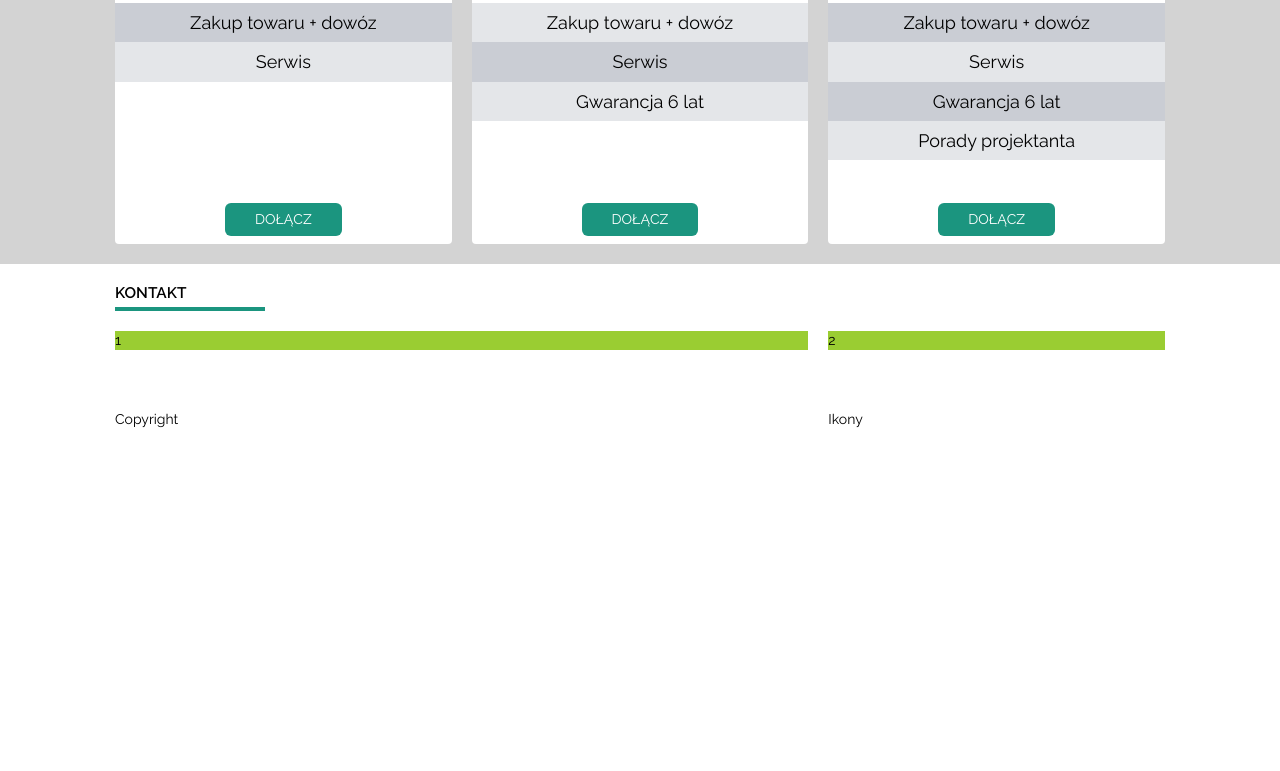
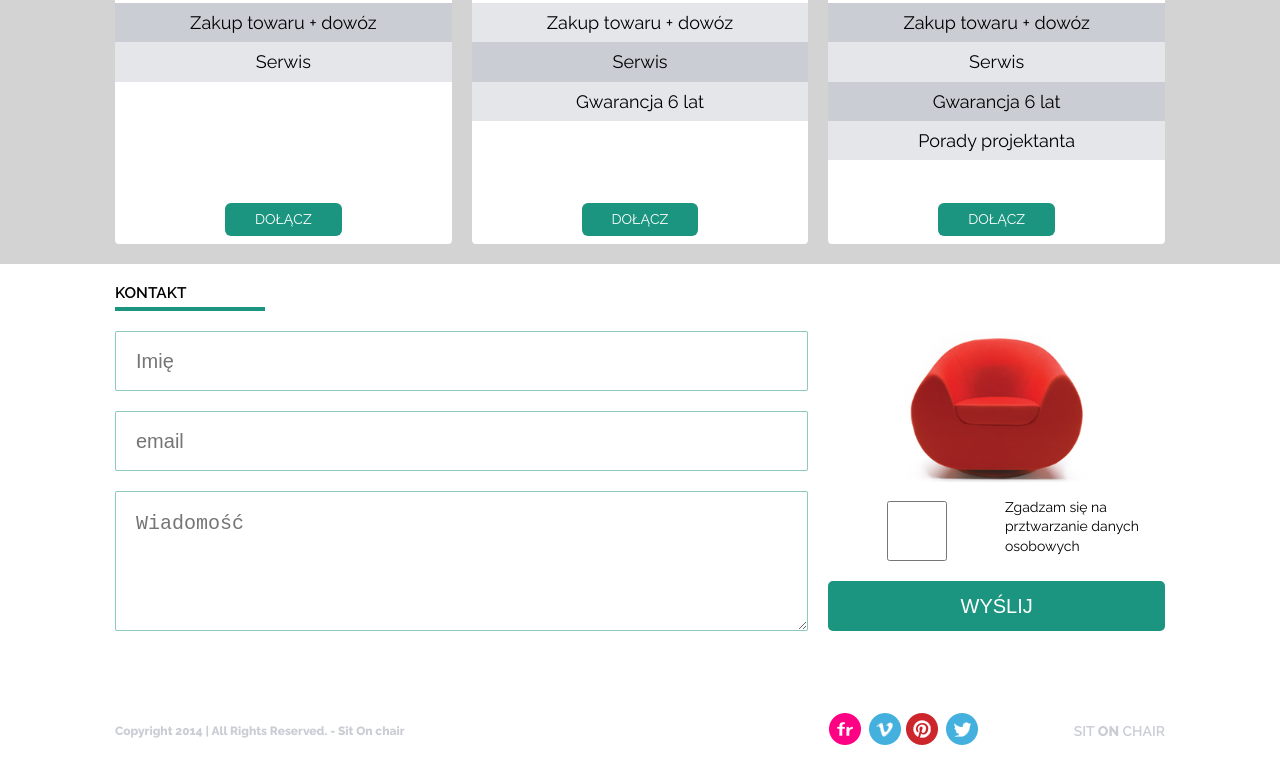
Before and after one commit to rroonniinn/CL_React-Mod1-D-Warsztat-Sit-On-Chair-2.0, a website: page index.html in a window 1280 px wide. Shown: the part 1251-2022 px from the top of the page. Before the commit the page ends 1701 px from the top, so only its background shows below. Drawn offline with Linux system fonts and the light colour scheme.

Commit message:
Podstawowy układ zrobiony - bez checkboxa

```diff
--- a/index.html
+++ b/index.html
@@ -161,9 +161,6 @@
                         <a href="" class="btn btn-a">Dołącz</a>
                     </div>
                 </div>
-
-
-
             </div>
         </div>
         </div>
@@ -172,17 +169,51 @@
     <!-- Contact area -->
     <section class="section-contact site-container">
         <h2>Kontakt</h2>
+        <form action="">
         <div class="grid">
-            <div class="col2-3"><span class="cont">1</span></div>
-            <div class="col1-3"><span class="cont">2</span></div>
+            <div class="col2-3">
+                <div class="section-contact-left">
+                    <label for="name">Imię</label>
+                    <input type="text" name="name" placeholder="Imię">
+                    <label for="email">email</label>
+                    <input type="text" name="email" placeholder="email">
+                    <label for="wiadomosc">Wiadomość</label>
+                    <textarea name="wiadomosc" placeholder="Wiadomość"></textarea>
+            </div>
+            </div>
+            <div class="col1-3">
+                <div class="section-contact-right">
+                    <span class="checkbox">
+                    <input type="checkbox" name="checkbox" id="agreement">
+                    <p>Zgadzam się na prztwarzanie danych osobowych</p>
+                    </span>
+
+                    <input type="submit" value="wyślij">
+            </div>
+            </div>
         </div>
+    </form>
     </section>
 
     <!-- Footer area -->
     <footer class="footer site-container">
         <div class="grid">
-            <div class="col2-3">Copyright</div>
-            <div class="col1-3">Ikony</div>
+            <div class="col2-3">
+            <span class="left-corner">
+                Copyright 2014 | All Rights Reserved. - Sit On chair
+            </span>
+            </div>
+            <div class="col1-3">
+                 <span class="right-corner">
+                <ul>
+                    <li><a href=""><img src="../images/flickr.png" alt="" class="ftr-img"></a></li>
+                    <li><a href=""><img src="../images/vimeo.png" alt="" class="ftr-img"></a></li>
+                    <li><a href=""><img src="../images/pinterest.png" alt="" class="ftr-img"></a></li>
+                    <li><a href=""><img src="../images/twitter.png" alt="" class="ftr-img"></a></li>
+                </ul>
+                 <span class="logo">Sit <span>on</span> Chair</span>
+                </span>
+            </div>
         </div>
     </footer>
 
--- a/scss/_format.scss
+++ b/scss/_format.scss
@@ -341,11 +341,7 @@ padding-top: 20px;
         color: $colorLightOnDark;
         border-radius: 6px;
     }
-
-
 }
-
-
 
 
 /* ************************************************************** */
@@ -360,6 +356,66 @@ padding-top: 20px;
         text-transform: uppercase;
     }
 
+    input, textarea {
+        display: block;
+        width: 100%;
+        height: 60px;
+        margin-bottom: 20px;
+        padding: 0 20px;
+        border: 1px solid rgba($colorAccent, 0.5);
+        font-size: 20px;
+        font-weight: 400;
+        border-radius: 2px;
+    }
+
+    textarea {
+        height: 140px;
+        padding: 20px 20px;
+    }
+
+    label {
+        display: none;
+    }
+
+    .section-contact-left {
+
+    }
+
+    .section-contact-right {
+        height: 100%;
+        display: flex;
+        flex-direction: column;
+        justify-content: flex-end;
+        background-image: url(../images/red_chair.png);
+        background-repeat: no-repeat;
+        background-position: top -10px center;
+        background-size: 60%;
+
+        span.checkbox {
+            // background-color: blue;
+            display: flex;
+        }
+    }
+
+    input[type="checkbox"] {
+
+        }
+        p {
+            // background-color: red;
+        }
+
+        input[type="submit"] {
+            background-color: $colorAccent;
+            color: $colorLightOnDark;
+            display: flex;
+            justify-content: center;
+            align-items: center;
+            padding: 0;
+            height: 50px;
+            border-radius: 5px;
+            text-transform: uppercase;
+            font-size: 20px;
+        }
 }
 
 
@@ -369,5 +425,36 @@ padding-top: 20px;
 
 .footer {
     padding-top: 20px;
+    color: $colorBorder;
 
+    .right-corner {
+        display: flex;
+        justify-content: space-between;
+        align-items: center;
+        height: 100%;
+        text-transform: uppercase;
+        font-weight: 600;
+
+        .logo span {
+            font-weight: 800;
+        }
+    }
+    .left-corner {
+        display: flex;
+        align-items: center;
+        height: 100%;
+        font-size: 12px;
+        font-weight: 800;
+        color: $colorBorder;
+
+    }
+
+    li {
+        display: inline-block;
+
+        .ftr-img {
+            height: 35px;
+            width: 35px;
+        }
+    }
 }
```
Also changed, not shown: css/main.css, 1 other file.
